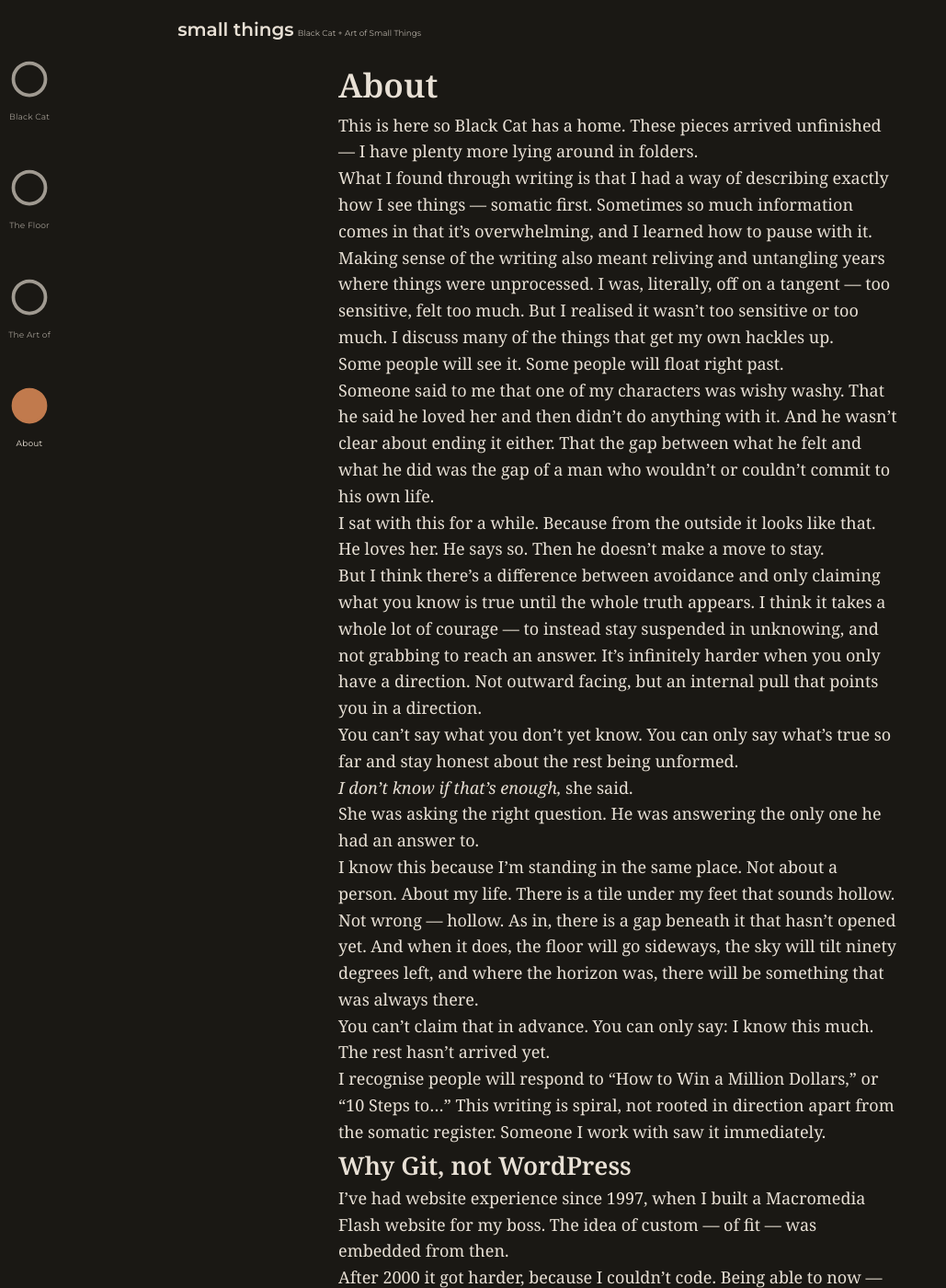
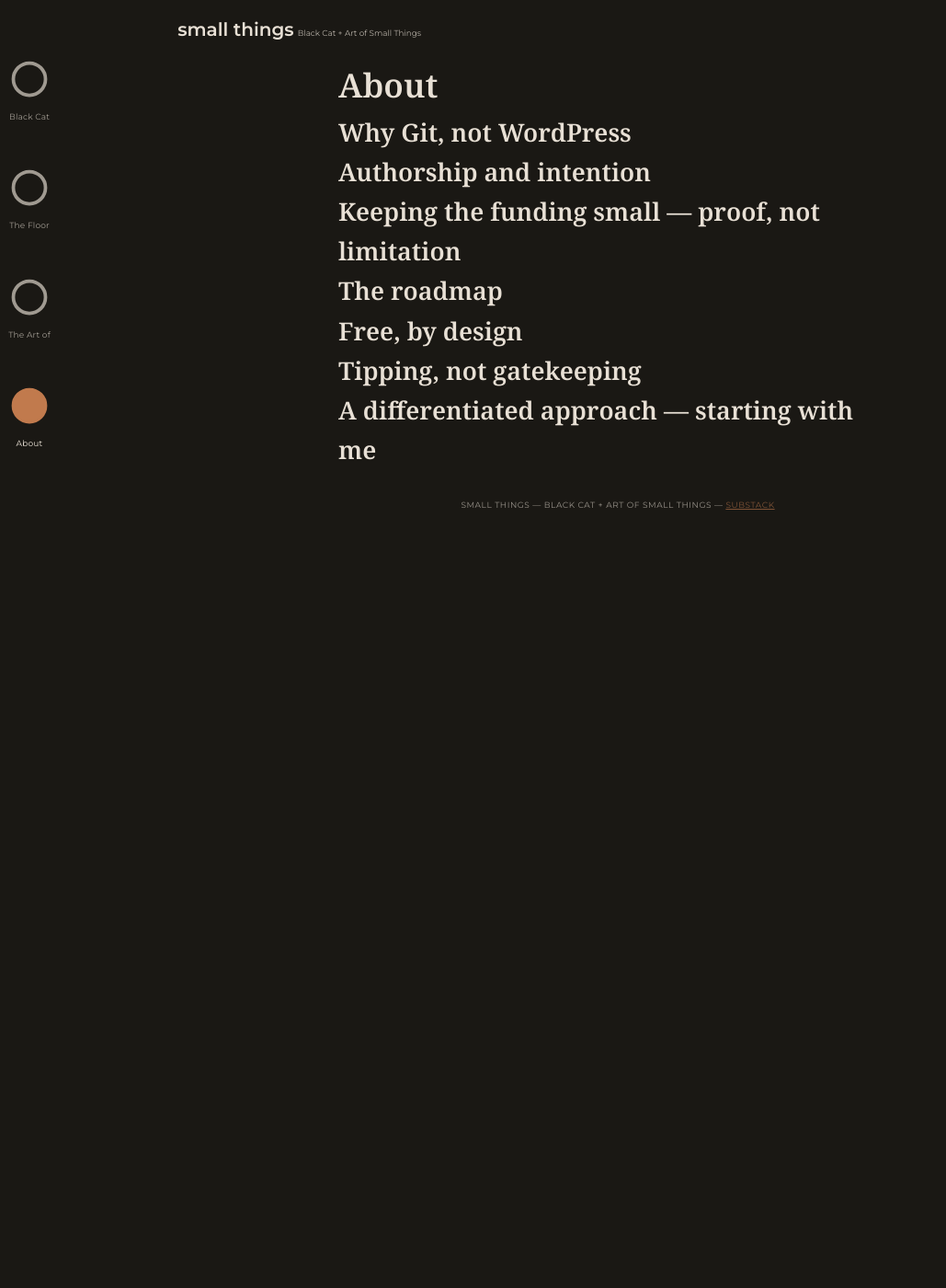
Before and after one commit to 2pix/small-things, a Jekyll site: the page built from about/index.md, in a window 1280 px wide and 1400 px high. Shown: the whole window at 92% size, without its empty margins (0-1029 px from the left). Built offline with Jekyll 4.4.1, drawn with Linux system fonts in a browser that asks for light colours; some of the changed text lies outside the part shown.

Commit message:
Revert About page to empty skeleton, draft still in progress
Co-Authored-By: Claude Sonnet 5 <noreply@anthropic.com>

```diff
--- a/about/index.md
+++ b/about/index.md
@@ -6,80 +6,16 @@ permalink: /about/
 
 # About
 
-This is here so Black Cat has a home. These pieces arrived unfinished — I have plenty more lying around in folders.
-
-What I found through writing is that I had a way of describing exactly how I see things — somatic first. Sometimes so much information comes in that it's overwhelming, and I learned how to pause with it.
-
-Making sense of the writing also meant reliving and untangling years where things were unprocessed. I was, literally, off on a tangent — too sensitive, felt too much. But I realised it wasn't too sensitive or too much. I discuss many of the things that get my own hackles up.
-
-Some people will see it. Some people will float right past.
-
-Someone said to me that one of my characters was wishy washy. That he said he loved her and then didn't do anything with it. And he wasn't clear about ending it either. That the gap between what he felt and what he did was the gap of a man who wouldn't or couldn't commit to his own life.
-
-I sat with this for a while. Because from the outside it looks like that. He loves her. He says so. Then he doesn't make a move to stay.
-
-But I think there's a difference between avoidance and only claiming what you know is true until the whole truth appears. I think it takes a whole lot of courage — to instead stay suspended in unknowing, and not grabbing to reach an answer. It's infinitely harder when you only have a direction. Not outward facing, but an internal pull that points you in a direction.
-
-You can't say what you don't yet know. You can only say what's true so far and stay honest about the rest being unformed.
-
-*I don't know if that's enough,* she said.
-
-She was asking the right question. He was answering the only one he had an answer to.
-
-I know this because I'm standing in the same place. Not about a person. About my life. There is a tile under my feet that sounds hollow. Not wrong — hollow. As in, there is a gap beneath it that hasn't opened yet. And when it does, the floor will go sideways, the sky will tilt ninety degrees left, and where the horizon was, there will be something that was always there.
-
-You can't claim that in advance. You can only say: I know this much. The rest hasn't arrived yet.
-
-I recognise people will respond to "How to Win a Million Dollars," or "10 Steps to..." This writing is spiral, not rooted in direction apart from the somatic register. Someone I work with saw it immediately.
-
 ## Why Git, not WordPress
-
-I've had website experience since 1997, when I built a Macromedia Flash website for my boss. The idea of custom — of fit — was embedded from then.
-
-After 2000 it got harder, because I couldn't code. Being able to now — because I have the fluency and know exactly what I'm looking for — is great. I literally get to concentrate on writing, once the scaffolding is built.
-
-I'm not a coder. I understand the logic behind the code, but ask me to write it from scratch and I get the same issue I get with music.
-
-I wanted a home for this where I didn't have to pay for things. I thought Substack was it — until I found out Substack is walled. People who aren't on Substack can't actually read it.
-
-WordPress or any other builder wasn't the answer either — I couldn't control how each page looked, especially the landing pages. I'd have gotten bogged down knowing I had to keep editing the site, wrestling with CSS manually, breaking WordPress in the process. It would have taken too long.
-
-I also have a thing about having my own slice of the internet that's mine.
-
-I built this with Claude in fifteen hours.
 
 ## Authorship and intention
 
-I stopped formal work to take care of my parents. But I am still writing. I am not stopping.
-
-I realised there are so many things that need to be said out loud — not just to normalise it, but to release the shame that's attached like ghosts to the very phrase. I had to do it for myself. But I also found it created shifts for the people around me, especially in caregiving.
-
-It was too draining to manage both — the business and the care I want to give my family right now. So I stopped one. I am going to document the other.
-
-In the meantime, I'll talk about what I saw. No names. Just what I noticed.
-
-It's also because I kept taking calls, and I saw patterns. The patterns I saw — I recognised I have a window to make a difference for my family, or at least try.
-
-The business wasn't my business. But I've been running small businesses, and I do know where the fault lines run across all of them.
-
-This wasn't just a job for me — it was something I enjoyed, because the foreign domestic workers could be me. Getting to know them, over time, made me realise they are also like me — just born in a different country, with different circumstances. But here we are. It is what it is. My family hired many Filipino helpers, so we could do other things with our time.
-
 ## Keeping the funding small — proof, not limitation
-
-*Not yet written.*
 
 ## The roadmap
 
-*Not yet written.*
-
 ## Free, by design
-
-*Not yet written.*
 
 ## Tipping, not gatekeeping
 
-This isn't about the cost of putting something up. It comes from willing buyers and willing sellers — an exchange is clean when both sides enter it freely. And from polarity theory: coming back to neutral. Money moving through without creating charge, without debt sitting on either side.
-
 ## A differentiated approach — starting with me
-
-*Not yet written.*
```
